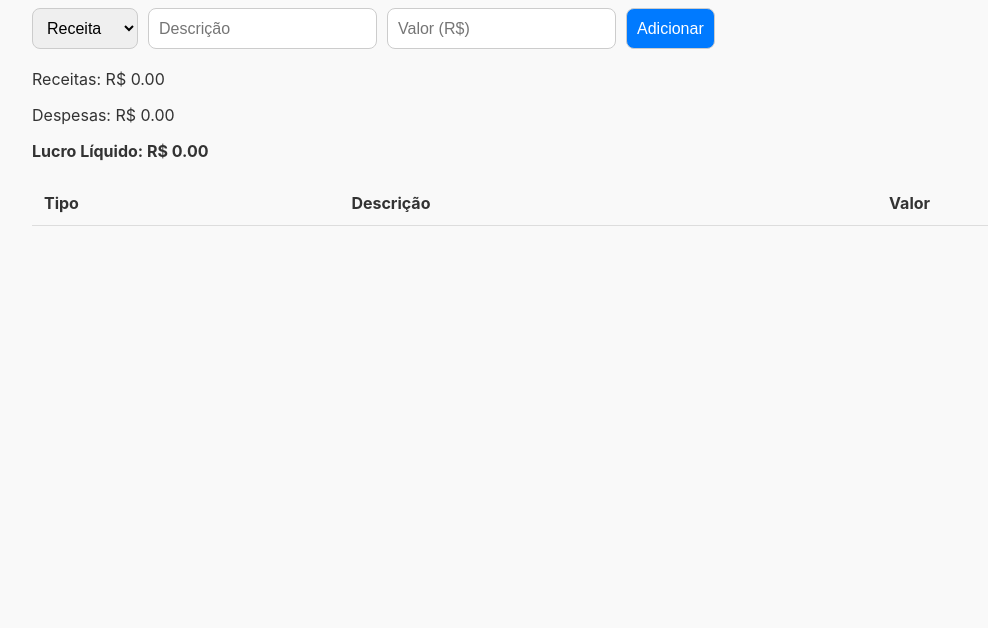
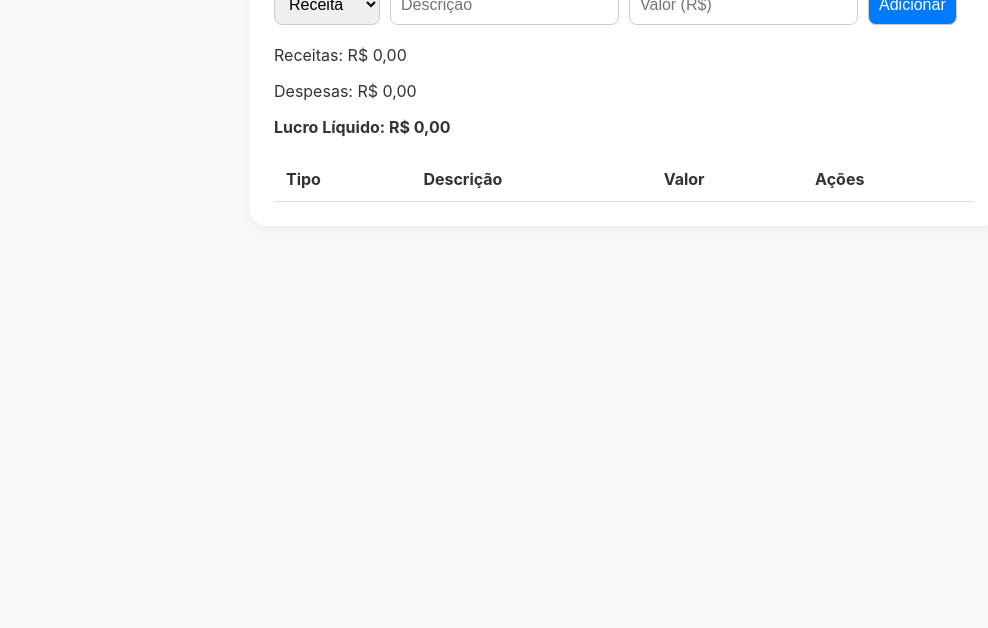
Before and after one commit to JPauloDev08/Planilha-Fluxo-de-Caixa, a plain HTML site: page index.html in a window 1280 px wide. Shown: the part 172-800 px from the top of the page, without its empty margins (16-1004 px from the left). Drawn offline with Linux system fonts and the light colour scheme.

Commit message:
Corrigir o html

```diff
--- a/index.html
+++ b/index.html
@@ -1,12 +1,13 @@
 <!DOCTYPE html>
-<html lang="en">
+<html lang="pt-BR">
   <head>
     <meta charset="UTF-8" />
     <meta name="viewport" content="width=device-width, initial-scale=1.0" />
-    <title>Planilha do Resturante</title>
+    <title>Planilha do Restaurante</title>
+    <link rel="stylesheet" href="style.css" />
   </head>
   <body>
-    <div class="container"></div>
+    <div class="container">
       <h1>Planilha - Fluxo de Caixa</h1>
 
       <form id="form-lancamento">
@@ -16,13 +17,15 @@
         </select>
         <input type="text" id="descricao" placeholder="Descrição" required />
         <input type="number" id="valor" placeholder="Valor (R$)" required />
-        <button type="submit"> Adicionar </button>
+        <button type="submit">Adicionar</button>
       </form>
 
       <div id="resumo">
-        <p>Receitas: R$ <span id="total-receitas">0.00</span></p>
-        <p>Despesas: R$ <span id="total-despesas">0.00</span></p>
-        <p><strong>Lucro Líquido: R$ <span id="lucro">0.00</span></strong></p>
+        <p>Receitas: <span id="total-receitas">R$ 0,00</span></p>
+        <p>Despesas: <span id="total-despesas">R$ 0,00</span></p>
+        <p>
+          <strong>Lucro Líquido: <span id="lucro">R$ 0,00</span></strong>
+        </p>
       </div>
 
       <table>
@@ -31,13 +34,14 @@
             <th>Tipo</th>
             <th>Descrição</th>
             <th>Valor</th>
+            <th>Ações</th>
           </tr>
         </thead>
         <tbody id="lista-lancamentos"></tbody>
       </table>
     </div>
+    <!-- FECHANDO a div container corretamente -->
 
     <script src="script.js"></script>
-    <link rel="stylesheet" href="style.css">
   </body>
 </html>
```
Lines whose indentation alone changed are shown as unchanged.
